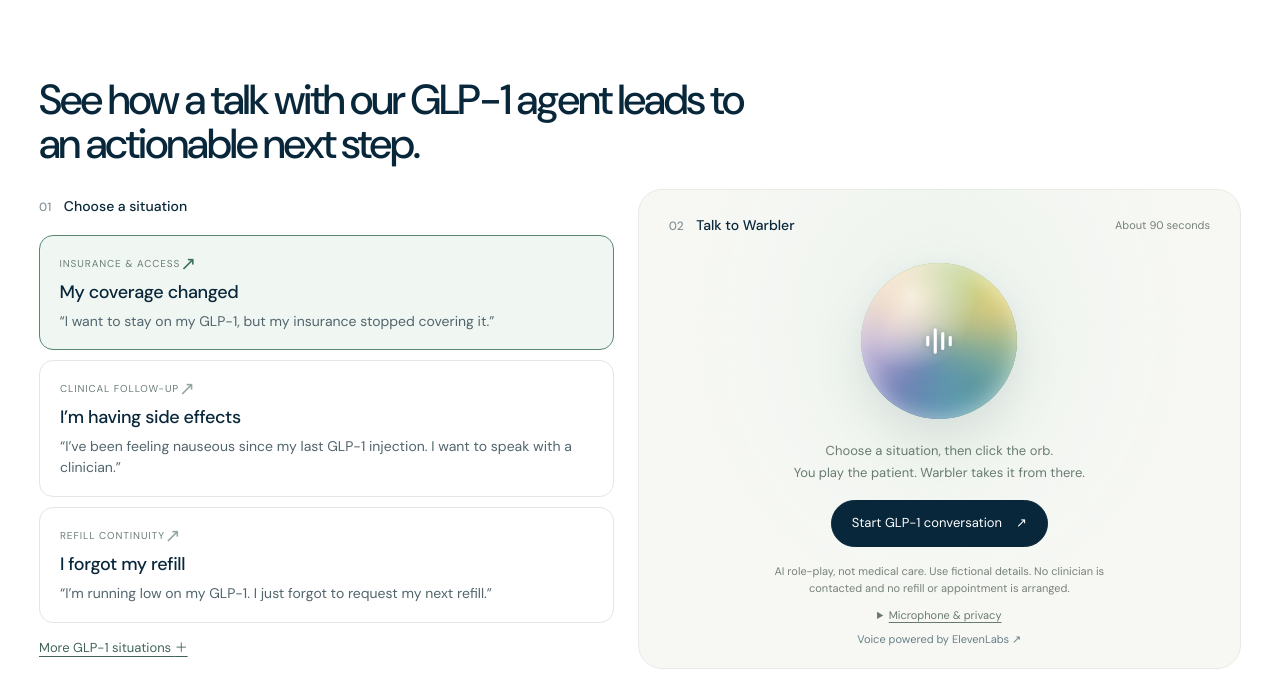
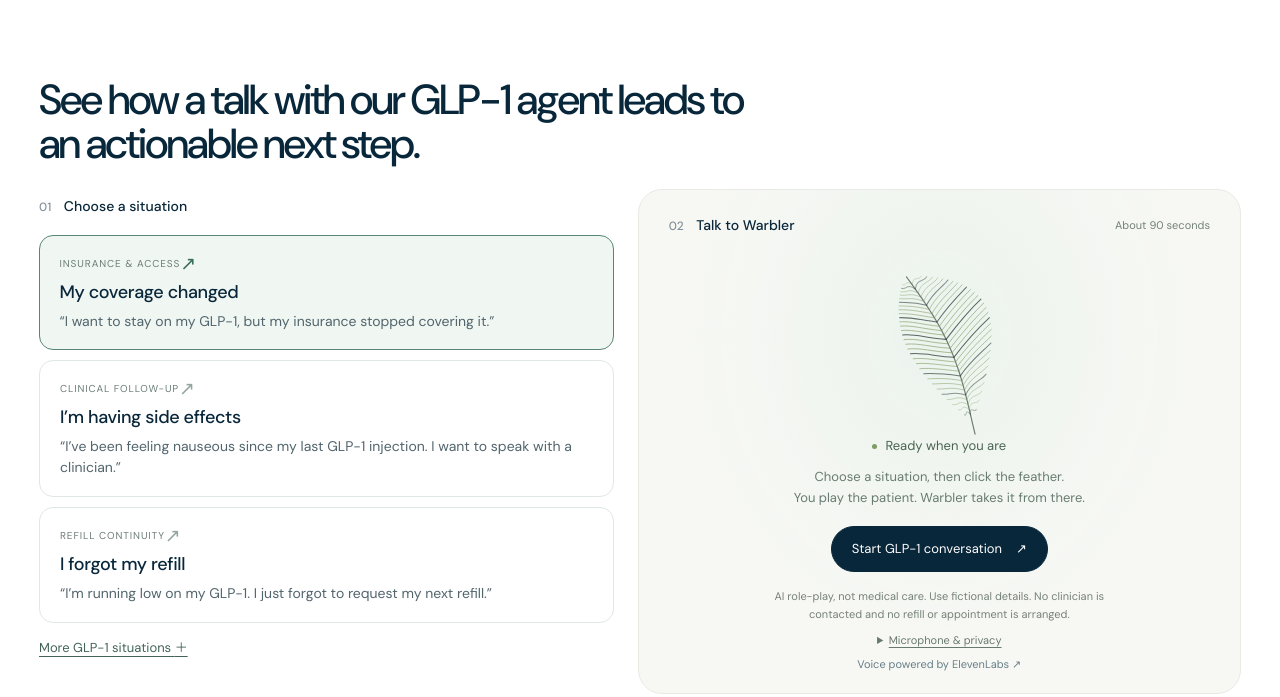
Before and after one commit to warblersafety/warbler-rx-website, a website built with Vite: page index.html in a window 1280 px wide. Shown: the part 581-1278 px from the top of the page. Built offline with nearby package versions, Linux system fonts and the light colour scheme.

Commit message:
Replace voice orb with audio-reactive Warbler feather

```diff
--- a/src/demo.js
+++ b/src/demo.js
@@ -1,5 +1,6 @@
 import { scenarios } from '../lib/scenarios.js';
 import './demo.css';
+import { createFeather } from './feather.js';
 
 const root = document.querySelector('#voice-demo-root');
 root.innerHTML = `
@@ -17,12 +18,12 @@ root.innerHTML = `
     </div>
     <div class="conversation-panel">
       <div class="conversation-top"><span class="step-label"><span>02</span> Talk to Warbler</span><span class="duration-label" id="duration">About 90 seconds</span></div>
-      <button id="voice-orb" class="orb-button" aria-label="Start a fictional GLP-1 voice conversation" aria-describedby="demo-disclosure">
-        <span class="orb-halo"></span><span class="orb"><span class="orb-swirl"></span><span class="orb-glint"></span></span>
-        <span class="orb-symbol" aria-hidden="true"><svg viewBox="0 0 32 32" fill="none"><path d="M7 13v6M13 7v18M19 10v12M25 13v6" stroke="currentColor" stroke-width="2.5" stroke-linecap="round"/></svg></span>
+      <button id="voice-feather" class="feather-button" aria-label="Start a fictional GLP-1 voice conversation" aria-describedby="demo-disclosure" data-state="idle">
+        <canvas id="voice-feather-canvas" aria-hidden="true"></canvas>
       </button>
+      <span id="voice-state" class="voice-state" aria-hidden="true">Ready when you are</span>
       <span id="connection-announcement" class="sr-only" role="status" aria-live="polite"></span>
-      <p class="voice-hint" id="voice-hint">Choose a situation, then click the orb.<br>You play the patient. Warbler takes it from there.</p>
+      <p class="voice-hint" id="voice-hint">Choose a situation, then click the feather.<br>You play the patient. Warbler takes it from there.</p>
       <div class="voice-controls"><button id="start-voice" class="primary-button">Start GLP-1 conversation <span aria-hidden="true">↗</span></button><button id="mute-voice" class="secondary-button" hidden aria-pressed="false">Mute mic</button><button id="end-voice" class="end-button" hidden>End conversation</button></div>
       <p id="demo-error" class="demo-error" role="alert" hidden></p>
       <p id="demo-disclosure" class="disclosure">AI role-play, not medical care. Use fictional details. No clinician is contacted and no refill or appointment is arranged.</p>
@@ -45,6 +46,20 @@ let startedAt = 0;
 let connected = false;
 let failure = false;
 let cancelled = false;
+let voiceMode = 'listening';
+let visualState = 'idle';
+const stateLabels = { idle: 'Ready when you are', connecting: 'Connecting…', listening: 'Listening', processing: 'Processing', speaking: 'Speaking', muted: 'Microphone off', error: 'Connection unavailable' };
+function setVisualState(mode) {
+  visualState = mode;
+  const effective = muted && connected ? 'muted' : mode;
+  $('voice-feather').dataset.state = effective;
+  $('voice-state').textContent = stateLabels[effective] || stateLabels.idle;
+}
+const feather = createFeather($('voice-feather-canvas'), () => muted && connected ? 'muted' : visualState, mode => {
+  if (!session || !connected) return 0;
+  try { return mode === 'speaking' ? session.getOutputVolume() : session.getInputVolume(); }
+  catch { return 0; }
+});
 
 function renderScenario(scenario, index) {
   const button = document.createElement('button');
@@ -89,7 +104,7 @@ $('more-scenarios').addEventListener('click', () => {
 
 function status(text, mode) {
   $('connection-announcement').textContent = text;
-  $('voice-orb').dataset.state = mode;
+  setVisualState(mode);
 }
 
 function setBusy(value) {
@@ -99,7 +114,7 @@ function setBusy(value) {
   $('start-voice').hidden = value;
   $('end-voice').hidden = !value;
   $('mute-voice').hidden = !value || !connected;
-  $('voice-orb').disabled = value;
+  $('voice-feather').disabled = value;
   $('try-again').disabled = value;
 }
 
@@ -159,7 +174,7 @@ async function start() {
   if (busy) return;
   if (!navigator.mediaDevices?.getUserMedia) { showError('Voice conversations need a browser with microphone support over a secure connection. Try a current version of Safari, Chrome, or Edge.'); return; }
   const activeRun = ++run;
-  receipt = null; connected = false; failure = false; muted = false; cancelled = false;
+  receipt = null; connected = false; failure = false; muted = false; cancelled = false; voiceMode = 'listening';
   $('demo-error').hidden = true; $('demo-result').hidden = true;
   $('mute-voice').textContent = 'Mute mic'; $('mute-voice').setAttribute('aria-pressed', 'false');
   setBusy(true); status('Connecting…', 'connecting');
@@ -185,13 +200,25 @@ async function start() {
       onConnect: () => {
         if (activeRun !== run || cancelled) return;
         connected = true; startedAt = Date.now(); setBusy(true);
-        status('Conversation connected', 'connected');
+        status('Conversation connected', voiceMode);
         $('voice-hint').textContent = 'Speak naturally. You can interrupt or end the demo at any time.';
         timer = setInterval(() => {
           const seconds = Math.floor((Date.now() - startedAt) / 1000);
           $('duration').textContent = `${Math.floor(seconds / 60)}:${String(seconds % 60).padStart(2, '0')} / 2:00`;
           if (seconds >= 120) void end();
         }, 1000);
+      },
+      onModeChange: ({ mode }) => {
+        if (activeRun !== run || cancelled || !busy) return;
+        voiceMode = mode;
+        if (connected) status(mode === 'speaking' ? 'Warbler is speaking' : 'Warbler is listening', mode);
+      },
+      onMessage: ({ role, source }) => {
+        if (activeRun !== run || cancelled || !connected) return;
+        if (!muted && (role === 'user' || source === 'user')) status('Warbler is processing your response', 'processing');
+      },
+      onVadScore: ({ vadScore }) => {
+        if (activeRun === run && !cancelled && connected && !muted && vadScore > .5 && visualState === 'processing') status('Warbler is listening', 'listening');
       },
       onError: message => { if (activeRun === run && !cancelled) showError(friendlyError(new Error(message))); },
       onDisconnect: () => finish(activeRun),
@@ -211,7 +238,7 @@ async function end() {
   finally { if (busy) finish(activeRun); }
 }
 $('start-voice').addEventListener('click', start);
-$('voice-orb').addEventListener('click', start);
+$('voice-feather').addEventListener('click', start);
 $('end-voice').addEventListener('click', end);
 $('mute-voice').addEventListener('click', () => {
   if (!session || !connected) return;
@@ -219,6 +246,7 @@ $('mute-voice').addEventListener('click', () => {
   session.setMicMuted(muted);
   $('mute-voice').textContent = muted ? 'Unmute mic' : 'Mute mic';
   $('mute-voice').setAttribute('aria-pressed', String(muted));
+  status(muted ? 'Microphone muted' : 'Microphone unmuted', voiceMode);
 });
 $('try-again').addEventListener('click', () => {
   ++run; $('demo-result').hidden = true;
--- /dev/null
+++ b/src/feather.js
@@ -0,0 +1,97 @@
+// Original Warbler feather; audio levels come from the existing voice session.
+// This renderer never opens a second microphone stream.
+export function createFeather(canvas, getState, getVolume) {
+  const ctx = canvas.getContext('2d');
+  if (!ctx) return { destroy() {} };
+  const reduced = matchMedia('(prefers-reduced-motion: reduce)');
+  let width = 0, height = 0, visible = true, dirty = true;
+  let energy = 0, gather = 0, opacity = 1, previous = 0, frame = 0, lastState;
+  const resize = new ResizeObserver(() => {
+    const bounds = canvas.getBoundingClientRect();
+    width = bounds.width; height = bounds.height;
+    const ratio = Math.min(devicePixelRatio || 1, 2);
+    canvas.width = Math.round(width * ratio);
+    canvas.height = Math.round(height * ratio);
+    dirty = true;
+  });
+  const observer = new IntersectionObserver(entries => { visible = entries[0].isIntersecting; dirty = true; });
+  resize.observe(canvas); observer.observe(canvas);
+
+  function draw(ms) {
+    frame = requestAnimationFrame(draw);
+    const t = ms / 1000;
+    const dt = previous ? Math.min(.1, t - previous) : .016;
+    previous = t;
+    if (!visible || document.hidden || !width || !height) return;
+    const state = getState();
+    if (state !== lastState) { dirty = true; lastState = state; }
+    if (reduced.matches && !dirty) return;
+    dirty = false;
+    const animated = !reduced.matches;
+    const time = animated ? t : 0;
+    const level = ['listening', 'speaking'].includes(state) ? getVolume(state) : 0;
+    const target = Number.isFinite(level) ? Math.max(0, Math.min(1, level * 2.5)) : 0;
+    energy += (target - energy) * (1 - Math.exp(-dt * (target > energy ? 11 : 3.8)));
+    gather += ((['processing', 'connecting'].includes(state) ? 1 : 0) - gather) * (1 - Math.exp(-dt * 3));
+    opacity += ((['muted', 'error'].includes(state) ? .28 : 1) - opacity) * (1 - Math.exp(-dt * 4));
+    const movement = animated ? energy : 0;
+    const fold = animated ? gather : ['processing', 'connecting'].includes(state) ? 1 : 0;
+    const alpha = animated ? opacity : ['muted', 'error'].includes(state) ? .28 : 1;
+    ctx.setTransform(canvas.width / width, 0, 0, canvas.height / height, 0, 0);
+    ctx.clearRect(0, 0, width, height);
+    ctx.translate(width / 2, height / 2 + 7);
+    const scale = Math.min(width / 180, height / 190);
+    ctx.scale(scale, scale);
+    ctx.rotate(-.42 + (animated && state !== 'muted' ? .025 * Math.sin(time * .7) : 0));
+    const breath = animated && !['muted', 'error'].includes(state) ? Math.sin(time * 1.7) * .025 : 0;
+    ctx.scale(1 + breath, 1 + breath);
+    ctx.lineCap = 'round'; ctx.lineJoin = 'round';
+    const h = 155, w = 46 * (1 - .55 * fold);
+    const spine = y => 10 * Math.sin((y / h + .5) * Math.PI) + movement * 6 * Math.sin(time * 3 + y * .025) * (1 - fold);
+    ctx.globalAlpha = alpha * .65; ctx.strokeStyle = '#253b31'; ctx.lineWidth = 1.15;
+    ctx.beginPath();
+    for (let j = 0; j <= 60; j++) {
+      const y = h / 2 + 15 - j * (h + 15) / 60;
+      if (!j) ctx.moveTo(spine(y), y); else ctx.lineTo(spine(y), y);
+    }
+    ctx.stroke();
+    for (let i = 0; i < 30; i++) {
+      const u = (i + 1) / 32, y = h / 2 - u * h;
+      const spread = w * Math.pow(Math.sin(Math.PI * u), .8) * (1 + .1 * Math.sin(u * 5));
+      for (const side of [-1, 1]) {
+        const wave = movement * (4 + 9 * Math.sin(Math.PI * u)) * Math.sin(time * 5 - u * 8 + side * .8);
+        const x = spine(y) + side * spread * (side === 1 ? 1 : .78);
+        const endY = y - 22 * Math.sin(Math.PI * u) + wave;
+        ctx.strokeStyle = i % 4 === 0 ? '#253b31' : '#7f9c63';
+        ctx.globalAlpha = alpha * (.28 + .48 * Math.sin(Math.PI * u));
+        ctx.lineWidth = i % 4 === 0 ? 1 : .75;
+        ctx.beginPath(); ctx.moveTo(spine(y), y);
+        ctx.bezierCurveTo(spine(y) + side * spread * .35, y - 9 + wave * .2, x - side * spread * .25, endY + 4, x, endY);
+        ctx.stroke();
+      }
+    }
+    if (animated && fold > .01) {
+      ctx.fillStyle = '#7f9c63';
+      for (let i = 0; i < 5; i++) {
+        const q = (time * .25 + i / 5) % 1, y = h / 2 - q * h;
+        ctx.globalAlpha = alpha * fold * .6 * Math.sin(q * Math.PI);
+        ctx.beginPath(); ctx.arc(spine(y), y, 1.6, 0, Math.PI * 2); ctx.fill();
+      }
+    }
+    ctx.globalAlpha = 1;
+  }
+  const refresh = () => { dirty = true; };
+  const pause = () => cancelAnimationFrame(frame);
+  const resume = () => { pause(); previous = 0; dirty = true; frame = requestAnimationFrame(draw); };
+  reduced.addEventListener('change', refresh);
+  document.addEventListener('visibilitychange', refresh);
+  window.addEventListener('pagehide', pause);
+  window.addEventListener('pageshow', resume);
+  resume();
+  return { destroy() {
+    pause(); resize.disconnect(); observer.disconnect();
+    reduced.removeEventListener('change', refresh);
+    document.removeEventListener('visibilitychange', refresh);
+    window.removeEventListener('pagehide', pause); window.removeEventListener('pageshow', resume);
+  } };
+}
```
Also changed, not shown: README.md, src/demo.css, 1 other file.
